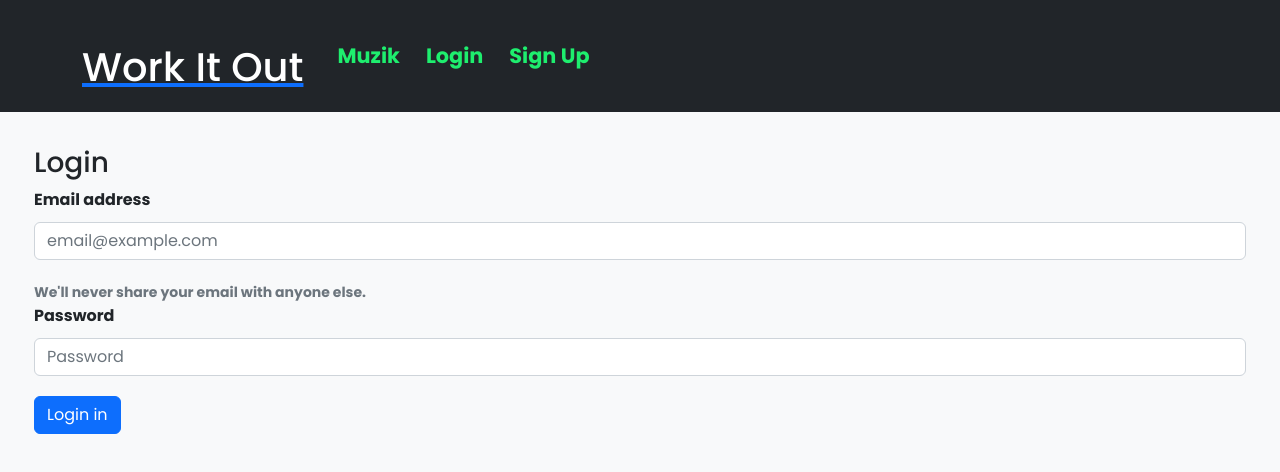
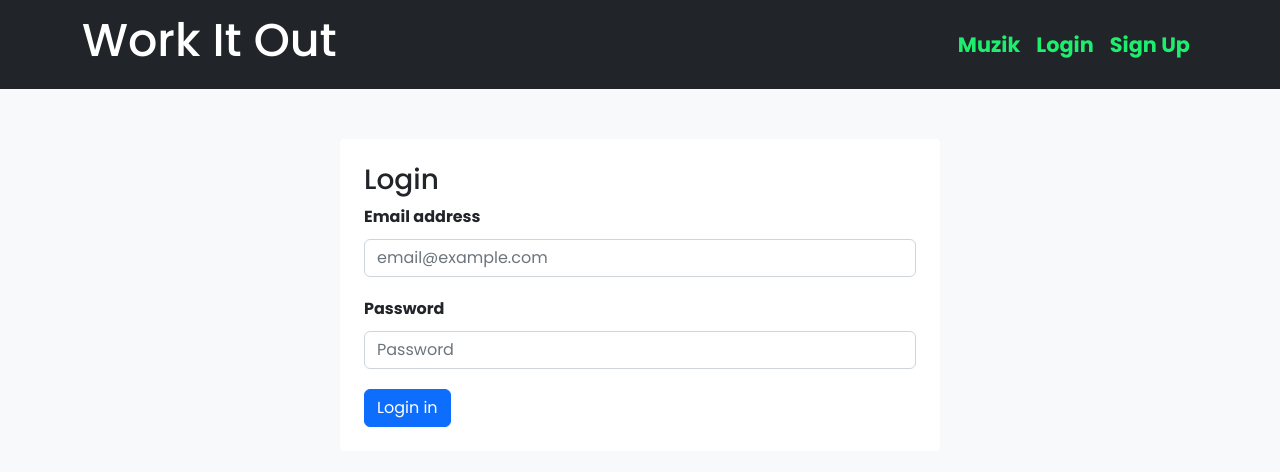
Before and after one commit to Razz67/workout, a React (Create React App) app in the folder frontend/: page /login in a window 1280 px wide. Shown: the top 472 px of the page. Built offline with nearby package versions, Linux system fonts and the light colour scheme.

Commit message:
Sign up hook complete

```diff
--- a/frontend/src/components/Navbar.js
+++ b/frontend/src/components/Navbar.js
@@ -3,16 +3,17 @@ import { Container, Navbar, Nav } from "react-bootstrap";
 
 function MyNavbar() {
 	return (
-		<Navbar bg="dark" expand="lg">
+		<Navbar bg="dark" expand="md">
 			<Container>
 				<Navbar.Brand>
-					<Link to='/'>
-					<h1 className="brand">Work It Out</h1>
+					<Link to="/">
+						<h1 className="brand">Work It Out</h1>
 					</Link>
 				</Navbar.Brand>
-				<Navbar.Toggle aria-controls="basic-navbar-nav" />
-				<Navbar.Collapse id="basic-navbar-nav">
-					<Nav className="me-auto">
+				<Navbar.Toggle aria-controls="responsive-navbar-nav" />
+				<Navbar.Collapse id="responsive-navbar-nav">
+					<Nav className="me-auto"></Nav>
+					<Nav className="navbar-right bg-faded">
 						<Link to="/music" className="nav-link">
 							Muzik
 						</Link>
--- a/frontend/src/components/styles/home.css
+++ b/frontend/src/components/styles/home.css
@@ -1,3 +1,4 @@
+@import url('https://fonts.googleapis.com/css2?family=Poppins:wght@400;500;600;700;800;900&display=swap');
 /* homepage */
 .home {
     display: grid;
--- a/frontend/src/components/styles/media.css
+++ b/frontend/src/components/styles/media.css
@@ -1,3 +1,5 @@
+@import url('https://fonts.googleapis.com/css2?family=Poppins:wght@400;500;600;700;800;900&display=swap');
+
 /* Video Background */
 .video-holder {
     position: relative;
--- a/frontend/src/components/styles/workoutForm.css
+++ b/frontend/src/components/styles/workoutForm.css
@@ -1,6 +1,20 @@
+@import url('https://fonts.googleapis.com/css2?family=Poppins:wght@400;500;600;700;800;900&display=swap');
+
 /* Form */
 .create {
     z-index: 10;
+}
+
+body {
+    font-family: "Poppins", sans-serif;
+}
+
+ a {
+    text-decoration: none;
+}
+
+.brand {
+    font-size: 2.3em;
 }
 
 label,
--- /dev/null
+++ b/frontend/src/hooks/useSignup.js
@@ -0,0 +1,37 @@
+import { useState } from "react";
+import { useAuthContext } from "./useAuthContext";
+
+export const useSignup = () => {
+	const [error, setError] = useState(null);
+	const [isLoading, setIsLoading] = useState(null);
+	const { dispatch } = useAuthContext();
+
+	const signup = async (email, password) => {
+		setIsLoading(true);
+		setError(null);
+
+		const response = await fetch("http://localhost:5000/api/user/signup", {
+			method: "POST",
+			headers: { "Content-Type": "application/json" },
+			body: JSON.stringify({ email, password }),
+		});
+		const json = await response.json();
+
+		if (!response.ok) {
+			setIsLoading(false);
+			setError(json.error);
+		}
+		if (response.ok) {
+			// save the user to local storage
+			localStorage.setItem("user", JSON.stringify(json));
+
+			// update the auth context
+			dispatch({ type: "LOGIN", payload: json });
+
+			// update loading state
+			setIsLoading(false);
+		}
+	};
+
+	return { signup, isLoading, error };
+};
--- a/frontend/src/index.css
+++ b/frontend/src/index.css
@@ -50,32 +50,11 @@ button.navbar-toggler {
 
 
 
-/* navbar */
-nav {
-  display: flex;
-  align-items: center;
-}
-
-nav a,
-nav button {
-  margin-left: 10px;
-}
-
-nav button {
-  background: #fff;
-  color: var(--primary);
-  border: 2px solid var(--primary);
-  padding: 6px 10px;
-  border-radius: 4px;
-  font-family: "Poppins";
-  cursor: pointer;
-  font-size: 1em;
-}
-
+/*
 /* auth forms */
 form.signup,
 form.login {
-  max-width: 400px;
+  max-width: 600px;
   margin: 40px auto;
   padding: 20px;
   background: #fff;
--- a/frontend/src/pages/Login.js
+++ b/frontend/src/pages/Login.js
@@ -7,10 +7,11 @@ const Login = () => {
 
 	const handleSubmit = async (e) => {
 		e.preventDefault();
+		console.log(email, password);
 	};
 
 	return (
-		<form onSubmit={handleSubmit} className="p-4">
+		<form onSubmit={handleSubmit} className="p-4 login">
 			<h3>Login</h3>
 			<div className="form-group">
 				<label>Email address</label>
@@ -19,12 +20,10 @@ const Login = () => {
 					type="email"
 					className="form-control"
 					id="email"
+					autoComplete="username email"
 					value={email}
 					placeholder="email@example.com"
 				/>
-				<small id="emailHelp" className="form-text text-muted">
-					We'll never share your email with anyone else.
-				</small>
 			</div>
 
 			<div className="form-group">
@@ -34,6 +33,7 @@ const Login = () => {
 					type="password"
 					className="form-control"
 					id="password"
+					autoComplete="username email"
 					value={password}
 					placeholder="Password"
 				/>
@@ -45,3 +45,4 @@ const Login = () => {
 };
 
 export default Login;
+// dattrazz67@gmail.com Razz73742$
--- a/frontend/src/pages/Signup.js
+++ b/frontend/src/pages/Signup.js
@@ -1,17 +1,20 @@
+// useSignup.js hook is used to handle this signup page.
+import { useSignup } from "../hooks/useSignup";
 import { useState } from "react";
 
 const Signup = () => {
 	const [email, setEmail] = useState("");
 	const [password, setPassword] = useState("");
+	const { isLoading, error, signup } = useSignup("");
 
 	const handleSubmit = async (e) => {
 		e.preventDefault();
 
-		console.log(email, password);
+		await signup(email, password);
 	};
 
 	return (
-		<form onSubmit={handleSubmit} className="p-4">
+		<form className="p-4 signup" onSubmit={handleSubmit} >
 			<h3>Sign Up</h3>
 			<div className="form-group">
 				<label>Email address</label>
@@ -20,6 +23,7 @@ const Signup = () => {
 					type="email"
 					className="form-control"
 					id="email"
+					autoComplete="username email"
 					value={email}
 					placeholder="email@example.com"
 				/>
@@ -36,11 +40,15 @@ const Signup = () => {
 					className="form-control"
 					id="password"
 					value={password}
+					autoComplete="username password"
 					placeholder="Password"
 				/>
 			</div>
 
-			<button className="btn btn-primary">Sign Up</button>
+			<button disabled={isLoading} className="btn btn-primary">
+				Sign Up
+			</button>
+			{error && <div className="error alert alert-danger mt-3">{error}</div>}
 		</form>
 	);
 };
```
Also changed, not shown: 2 other files (tests, documents, lock files or other folders).
